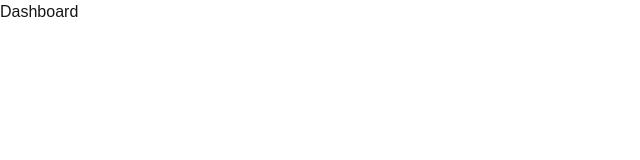
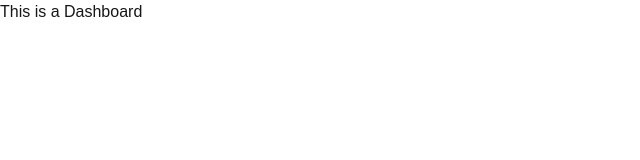
Before and after one commit to rabby-web/fast-next-app, a Next.js app: page /dashboard in a window 1280 px wide. Shown: the top 160 px of the page, without its empty margins (0-640 px from the left). Built offline with nearby package versions, Linux system fonts and the light colour scheme.

Commit message:
dashboard text change

```diff
--- a/src/app/dashboard/page.js
+++ b/src/app/dashboard/page.js
@@ -1,7 +1,7 @@
 const Dashboard = () => {
   return (
     <div>
-      <h2>Dashboard</h2>
+      <h2>This is a Dashboard</h2>
     </div>
   );
 };
```
